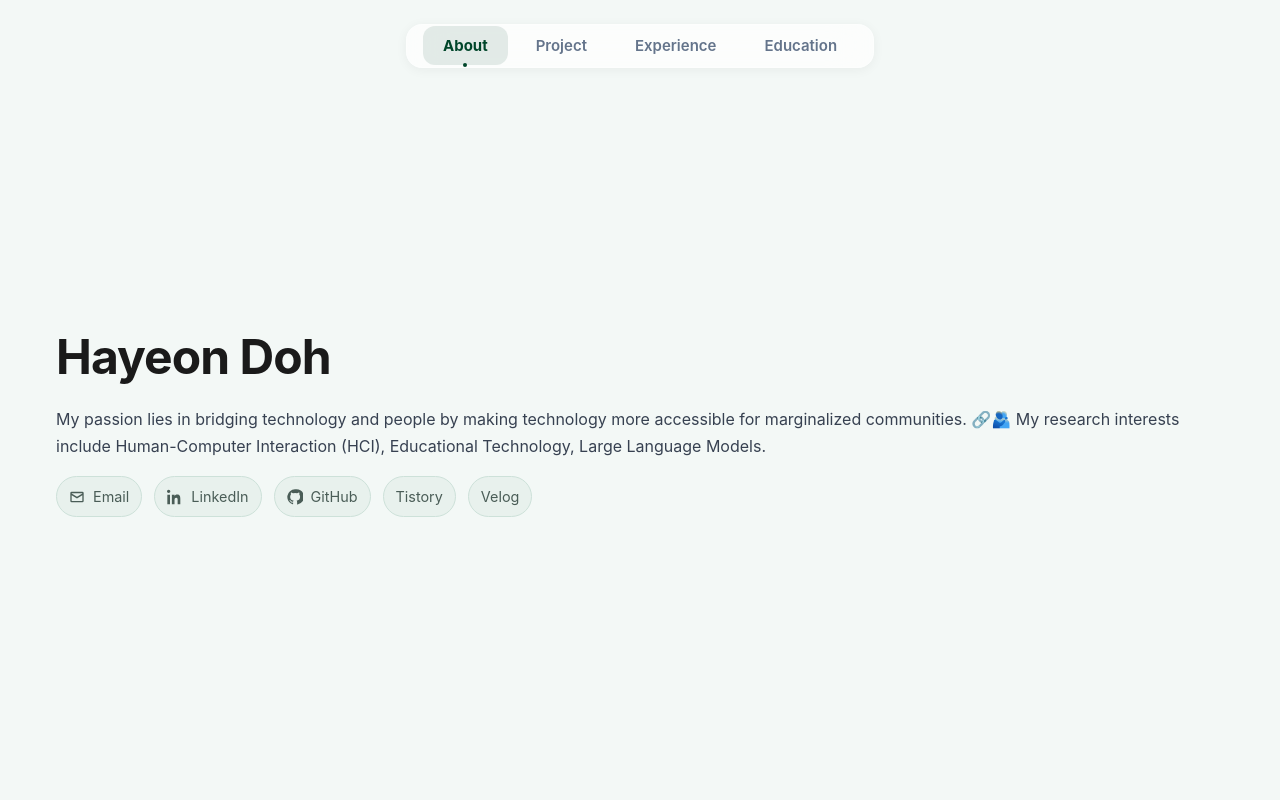
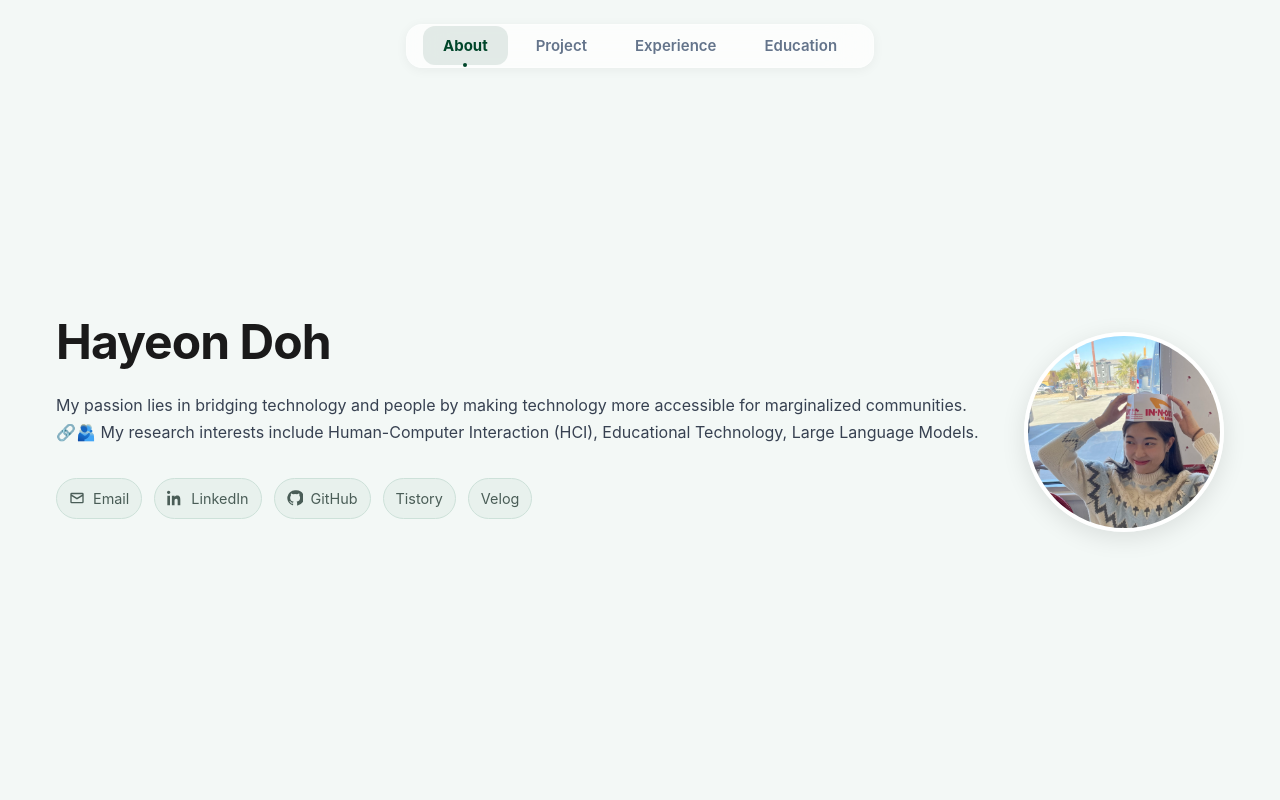
Before and after one commit to doh-ha/doh-ha.github.io, a React (Create React App) app: page / in a window 1280 px wide. Shown: the top 800 px of the page. Built offline with nearby package versions, Linux system fonts and the light colour scheme.

Commit message:
💄 add profile image

```diff
--- a/src/sections/About.tsx
+++ b/src/sections/About.tsx
@@ -3,6 +3,47 @@ import styled from "styled-components";
 import { Section, Container, Title, Subtitle, Card } from "../styles/styled-components";
 import { contacts } from "../data/Contact.data";
 import MonoIcon, { MonoIconName } from "../components/MonoIcon";
+
+const AboutContent = styled.div`
+  display: grid;
+  grid-template-columns: 1fr auto;
+  gap: 40px;
+  align-items: start;
+
+  @media (max-width: ${({ theme }) => theme.breakpoints.tablet}) {
+    grid-template-columns: 1fr;
+    gap: 24px;
+  }
+`;
+
+const ProfileImage = styled.div`
+  width: 200px;
+  height: 200px;
+  border-radius: 50%;
+  overflow: hidden;
+  box-shadow: ${({ theme }) => theme.shadows.lg};
+  border: 4px solid ${({ theme }) => theme.colors.backgroundWhite};
+  margin-top: -60px;
+
+  img {
+    width: 100%;
+    height: 100%;
+    object-fit: cover;
+  }
+
+  @media (max-width: ${({ theme }) => theme.breakpoints.tablet}) {
+    width: 150px;
+    height: 150px;
+    justify-self: center;
+    margin-top: 0;
+  }
+`;
+
+const AboutText = styled.div`
+  display: flex;
+  flex-direction: column;
+  gap: 16px;
+`;
 
 const ContactRow = styled.div`
   display: flex;
@@ -55,6 +96,8 @@ const About: React.FC = () => {
       <Container>
         <Title>Hayeon Doh</Title>
 
+        <AboutContent>
+          <AboutText>
             <p style={{ fontSize: "1rem", color: "#374151", lineHeight: "1.7" }}>
               My passion lies in bridging technology and people by making technology more accessible for marginalized communities. 🔗🫂 My research interests include Human-Computer Interaction (HCI),
               Educational Technology, Large Language Models.
@@ -70,6 +113,12 @@ const About: React.FC = () => {
                 );
               })}
             </ContactRow>
+          </AboutText>
+
+          <ProfileImage>
+            <img src="/img/ProfileIMG.jpeg" alt="Hayeon Doh" />
+          </ProfileImage>
+        </AboutContent>
       </Container>
     </Section>
   );
```
Lines whose indentation alone changed are shown as unchanged.
